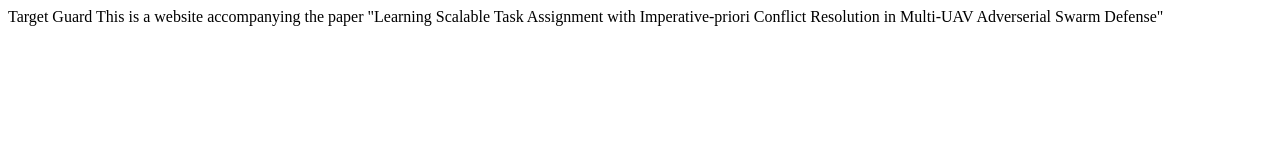
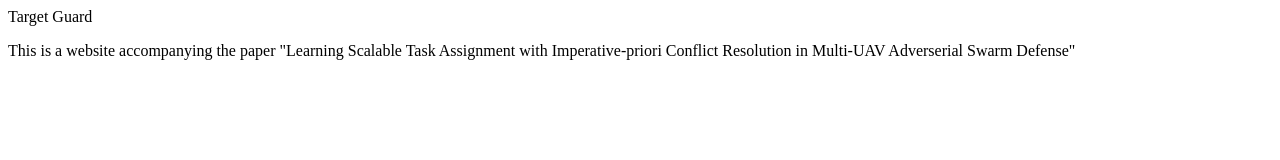
Before and after one commit to zzhixin/TargetGuard, a plain HTML site: page index.html in a window 1280 px wide. Drawn offline with Linux system fonts and the light colour scheme.

Commit message:
paper info

```diff
--- a/index.html
+++ b/index.html
@@ -6,6 +6,6 @@
 </head>
 <body>
     <head>Target Guard</head>
-    This is a website accompanying the paper "Learning Scalable Task Assignment with Imperative-priori Conflict Resolution in Multi-UAV Adverserial Swarm Defense"
+    <p>This is a website accompanying the paper "Learning Scalable Task Assignment with Imperative-priori Conflict Resolution in Multi-UAV Adverserial Swarm Defense"</p>
 </body>
 </html>
```
